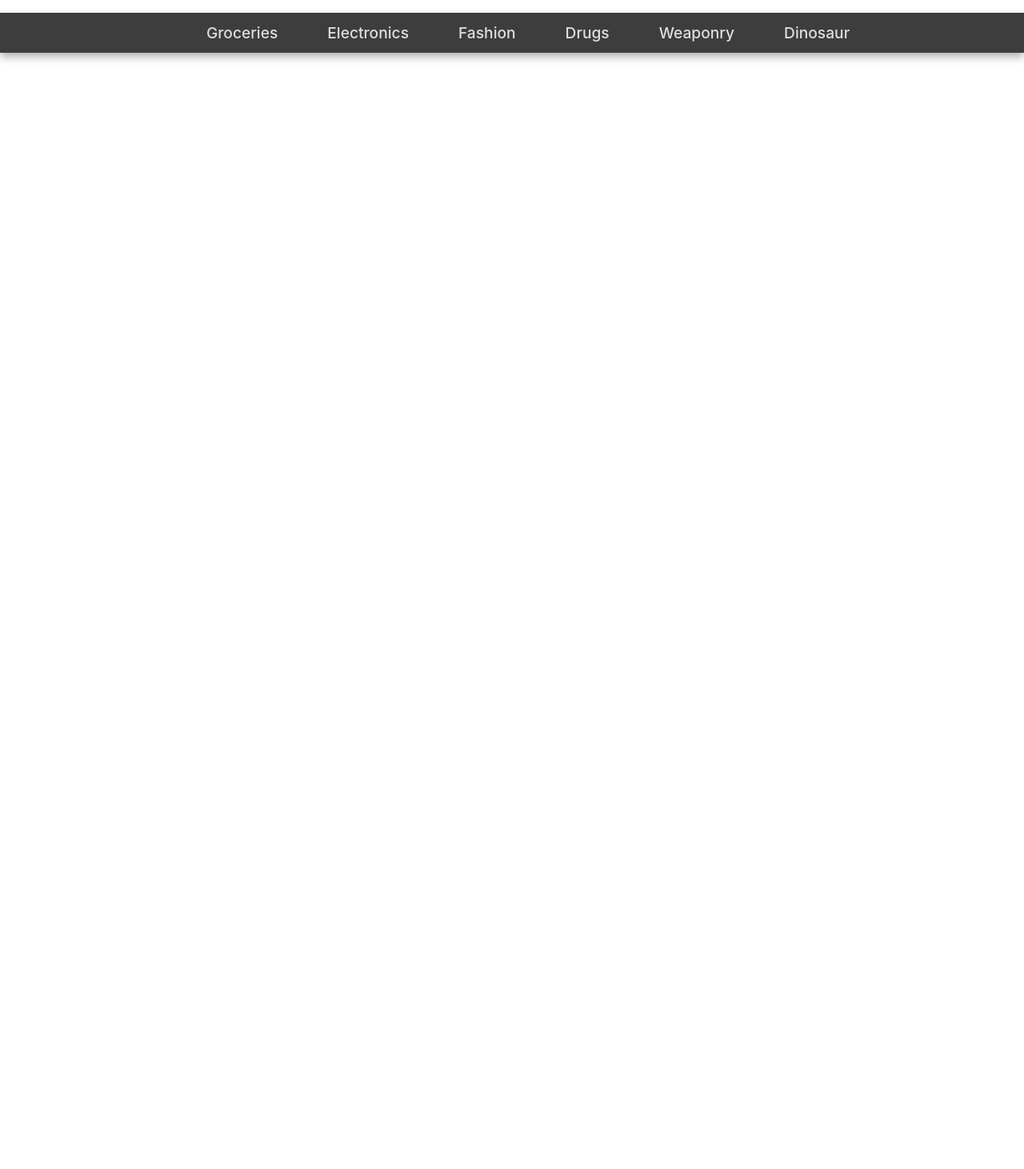
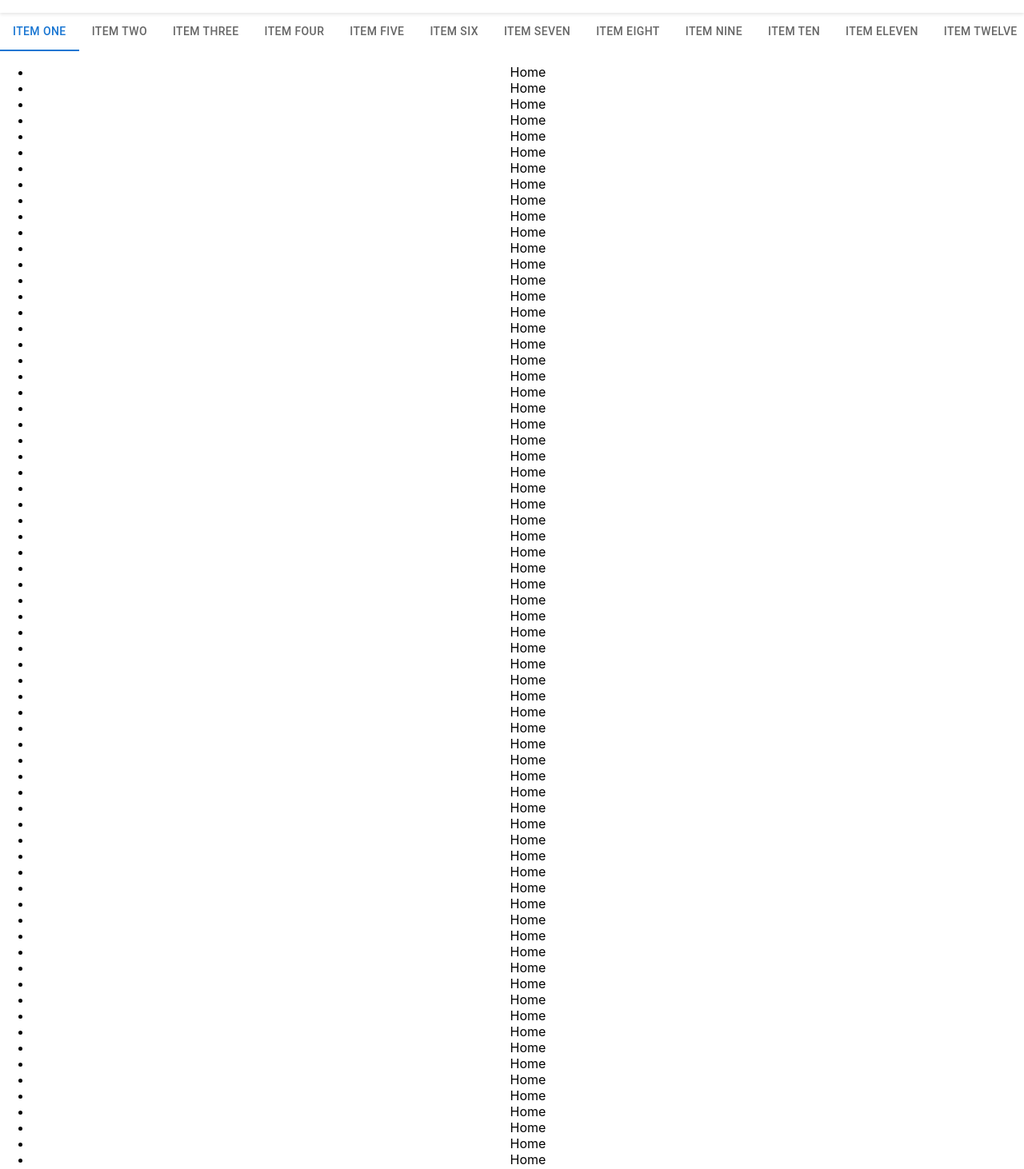
Before and after one commit to zachchong/hack4good, a React (Create React App) app: page / in a window 1280 px wide. Shown: the part 60-1522 px from the top of the page at 80% size. Before the commit the page ends 800 px from the top, so only its background shows below. Built offline with nearby package versions, Linux system fonts and the light colour scheme.

Commit message:
mui update for categories

```diff
--- a/package.json
+++ b/package.json
@@ -5,6 +5,7 @@
   "dependencies": {
     "@emotion/react": "^11.14.0",
     "@emotion/styled": "^11.14.0",
+    "@mui/icons-material": "^6.3.1",
     "@mui/material": "^6.3.1",
     "axios": "^1.7.9",
     "cra-template": "1.2.0",
--- a/src/App.js
+++ b/src/App.js
@@ -2,6 +2,7 @@ import logo from './logo.svg';
 import './App.css';
 import Categories from './components/Categories';
 import Navbar from './components/Navbar';
+
 
 
 function App() {
@@ -9,7 +10,79 @@ function App() {
     <div className="App">
       <Navbar />
       <Categories />
+      <ul>
+        <li>Home</li>
+        <li>Home</li>
+        <li>Home</li>
+        <li>Home</li>
+        <li>Home</li>
+        <li>Home</li>
+        <li>Home</li>
+        <li>Home</li>
+        <li>Home</li>
+        <li>Home</li>
+        <li>Home</li>
+        <li>Home</li>
+        <li>Home</li>
+        <li>Home</li>
+        <li>Home</li>
+        <li>Home</li>
+        <li>Home</li>
+        <li>Home</li>
+        <li>Home</li>
+        <li>Home</li>
+        <li>Home</li>
+        <li>Home</li>
+        <li>Home</li>
+        <li>Home</li>
+        <li>Home</li>
+        <li>Home</li>
+        <li>Home</li>
+        <li>Home</li>
+        <li>Home</li>
+        <li>Home</li>
+        <li>Home</li>
+        <li>Home</li>
+        <li>Home</li>
+        <li>Home</li>
+        <li>Home</li>
+        <li>Home</li>
+        <li>Home</li>
+        <li>Home</li>
+        <li>Home</li>
+        <li>Home</li>
+        <li>Home</li>
+        <li>Home</li>
+        <li>Home</li>
+        <li>Home</li>
+        <li>Home</li>
+        <li>Home</li>
+        <li>Home</li>
+        <li>Home</li>
+        <li>Home</li>
+        <li>Home</li>
+        <li>Home</li>
+        <li>Home</li>
+        <li>Home</li>
+        <li>Home</li>
+        <li>Home</li>
+        <li>Home</li>
+        <li>Home</li>
+        <li>Home</li>
+        <li>Home</li>
+        <li>Home</li>
+        <li>Home</li>
+        <li>Home</li>
+        <li>Home</li>
+        <li>Home</li>
+        <li>Home</li>
+        <li>Home</li>
+        <li>Home</li>
+        <li>Home</li>
+        <li>Home</li>
+        <li>Home</li>
 
+      </ul>
     </div>
   );
 }
--- a/src/components/Categories.jsx
+++ b/src/components/Categories.jsx
@@ -1,26 +1,48 @@
 import './categories.css'
+import {Tabs, Tab, Divider} from '@mui/material/';
+import * as React from 'react';
+
+
+
 
 function Categories() {
+  const [value, setValue] = React.useState(0);
+
+  const handleChange = (event, newValue) => {
+    setValue(newValue);
+  };
   return (
-    <nav className = "cats">
-        <div className = "categories">
-        <input type="checkbox" name="" id=""></input>
-          <div class="hamburger-lines">
-              <span class="line line1"></span>
-              <span class="line line2"></span>
-              <span class="line line3"></span>
-          </div>
-          <ul class="menu-items">
-              <li><a >Groceries</a></li>
-              <li><a>Electronics</a></li>
-              <li><a >Fashion</a></li>
-              <li><a >Drugs</a></li>
-              <li><a >Weaponry</a></li>
-              <li><a>Dinosaur</a></li>
-          </ul>
+    <div>
+      <Tabs
+        value={value}
+        onChange={handleChange}
+        variant="scrollable"
+        scrollButtons="auto"
+        aria-label="scrollable auto tabs example"
+      >
+        <Tab label="Item One" />
+        <Tab label="Item Two" />
+        <Tab label="Item Three" />
+        <Tab label="Item Four" />
+        <Tab label="Item Five" />
+        <Tab label="Item Six" />
+        <Tab label="Item Seven" />
+        <Tab label="Item Eight" />
+        <Tab label="Item Nine" />
+        <Tab label="Item Ten" />
+        <Tab label="Item Eleven" />
+        <Tab label="Item Twelve" />
+        <Tab label="Item Thirteen" />
+        <Tab label="Item Fourteen" />
+        <Tab label="Item Fifteen" />
+        <Tab label="Item Sixteen" />
+        <Tab label="Item Seventeen" />
+        <Tab label="Item Eighteen" />
+      </Tabs>
 
-        </div>
-    </nav>
+    </div>
+
+
 
   );
 }
```
Also changed, not shown: 1 other file (tests, documents, lock files or other folders).
